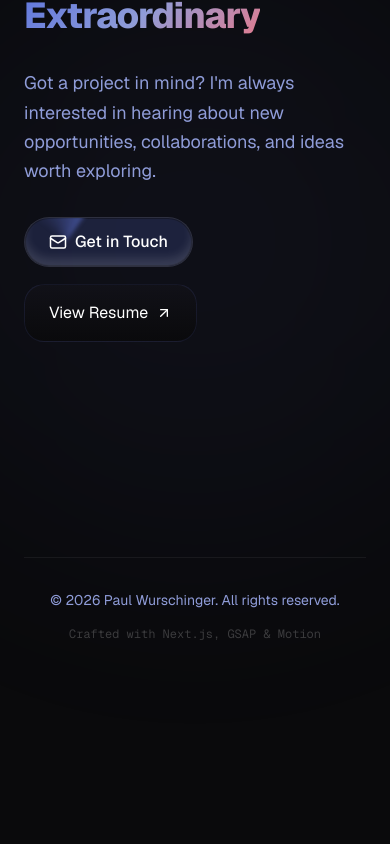
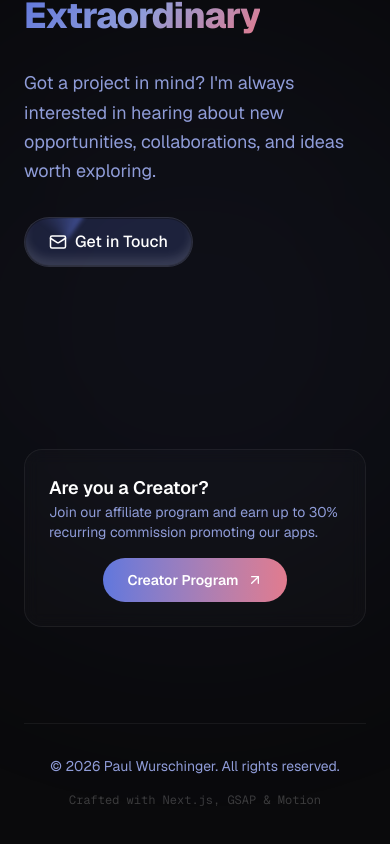
Before and after one commit to PaulWuerschinger/paul-portfolio, a Next.js app: page / in a window 390 px wide. Shown: the part 5346-6190 px from the top of the page. Before the commit the page ends 6116 px from the top, so only its background shows below. Built offline with nearby package versions, Linux system fonts and the light colour scheme.

Commit message:
feat: add Creator CTA to contact section + fix Get in Touch + social links
- Creator Program banner links to /apps page
- Get in Touch button now opens mailto:paulwuerschinger@gmail.com
- Social links updated with real GitHub/LinkedIn/Twitter/Email URLs
- Removed View Resume button (not needed)

```diff
--- a/src/components/sections/contact-section.tsx
+++ b/src/components/sections/contact-section.tsx
@@ -6,15 +6,14 @@ import { ScrollTrigger } from "gsap/ScrollTrigger";
 import { Mail, Github, Linkedin, Twitter, ArrowUpRight } from "lucide-react";
 import { ShimmerButton } from "@/components/ui/shimmer-button";
 import BlurText from "@/components/ui/blur-text";
-import StarBorder from "@/components/ui/star-border";
 
 gsap.registerPlugin(ScrollTrigger);
 
 const socials = [
-  { icon: Github, label: "GitHub", href: "#" },
-  { icon: Linkedin, label: "LinkedIn", href: "#" },
-  { icon: Twitter, label: "Twitter", href: "#" },
-  { icon: Mail, label: "Email", href: "mailto:hello@paulw.dev" },
+  { icon: Github, label: "GitHub", href: "https://github.com/PaulWuerschinger" },
+  { icon: Linkedin, label: "LinkedIn", href: "https://linkedin.com/in/paulwuerschinger" },
+  { icon: Twitter, label: "Twitter", href: "https://x.com/paulwuerschinger" },
+  { icon: Mail, label: "Email", href: "mailto:paulwuerschinger@gmail.com" },
 ];
 
 export function ContactSection() {
@@ -90,6 +89,7 @@ export function ContactSection() {
           </p>
 
           <div className="contact-line flex flex-wrap gap-4 mt-8">
+            <a href="mailto:paulwuerschinger@gmail.com">
               <ShimmerButton
                 shimmerColor="rgba(96, 119, 221, 0.5)"
                 background="rgba(96, 119, 221, 0.1)"
@@ -100,13 +100,7 @@ export function ContactSection() {
                   Get in Touch
                 </span>
               </ShimmerButton>
-
-            <StarBorder as="a" color="rgba(225, 123, 142, 0.8)">
-              <span className="flex items-center gap-2">
-                View Resume
-                <ArrowUpRight size={16} />
-              </span>
-            </StarBorder>
+            </a>
           </div>
         </div>
 
@@ -116,6 +110,8 @@ export function ContactSection() {
             <a
               key={social.label}
               href={social.href}
+              target="_blank"
+              rel="noopener noreferrer"
               aria-label={social.label}
               className="social-link group p-4 rounded-full border border-white/[0.06] bg-white/[0.02] hover:border-[var(--primary)]/30 hover:bg-[var(--primary)]/5 transition-all duration-300"
             >
@@ -125,6 +121,25 @@ export function ContactSection() {
               />
             </a>
           ))}
+        </div>
+
+        {/* Creator CTA */}
+        <div className="contact-line mt-16 p-6 rounded-2xl border border-white/[0.06] bg-white/[0.02] backdrop-blur-sm">
+          <div className="flex flex-col md:flex-row items-center justify-between gap-4">
+            <div>
+              <p className="text-white font-semibold text-lg">Are you a Creator?</p>
+              <p className="text-[var(--muted-foreground)] text-sm">
+                Join our affiliate program and earn up to 30% recurring commission promoting our apps.
+              </p>
+            </div>
+            <a
+              href="/apps"
+              className="shrink-0 px-6 py-3 rounded-full text-sm font-semibold bg-gradient-to-r from-[var(--primary)] to-[var(--accent)] text-white hover:opacity-90 transition-opacity flex items-center gap-2"
+            >
+              Creator Program
+              <ArrowUpRight size={16} />
+            </a>
+          </div>
         </div>
 
         {/* Separator */}
```
Lines whose indentation alone changed are shown as unchanged.
